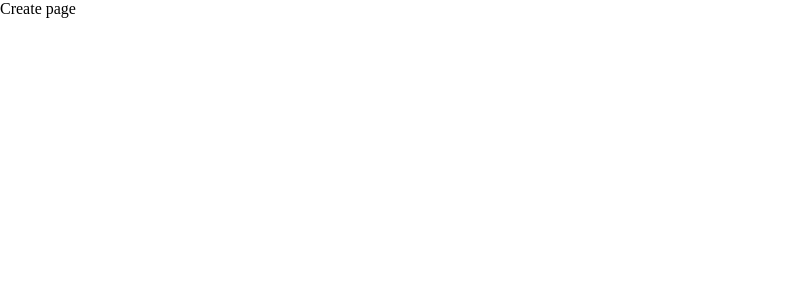
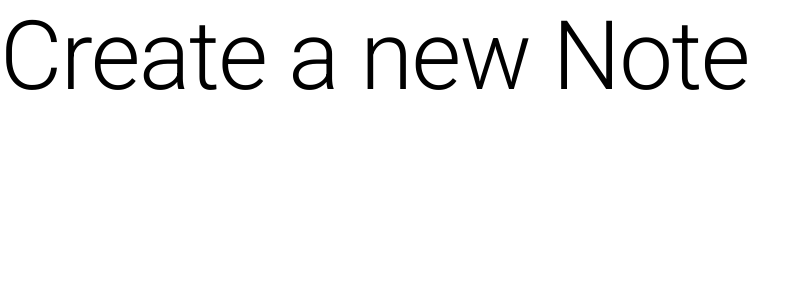
Before and after one commit to Allanetizen/notes-app, a React (Create React App) app: page /create in a window 1280 px wide. Shown: the top 300 px of the page, without its empty margins (0-810 px from the left). Built offline with nearby package versions, Linux system fonts and the light colour scheme; the HTML template or start-up script is replaced by a standard one.

Commit message:
updated MUI

```diff
--- a/package.json
+++ b/package.json
@@ -3,7 +3,9 @@
   "version": "0.1.0",
   "private": true,
   "dependencies": {
-    "@material-ui/core": "^4.12.3",
+    "@emotion/react": "^11.8.1",
+    "@emotion/styled": "^11.8.1",
+    "@mui/material": "^5.4.2",
     "@testing-library/jest-dom": "^5.11.9",
     "@testing-library/react": "^11.2.5",
     "@testing-library/user-event": "^12.7.1",
--- a/src/pages/Create.js
+++ b/src/pages/Create.js
@@ -1,9 +1,14 @@
 import React from 'react'
+import Typography from '@mui/material/Typography';
+
+
 
 export default function Create() {
   return (
     <div>
-      Create page
+
+     <Typography variant="h1" component="h2">
+       Create a new Note</Typography>
     </div>
   )
 }
```
Also changed, not shown: 1 other file (tests, documents, lock files or other folders).
